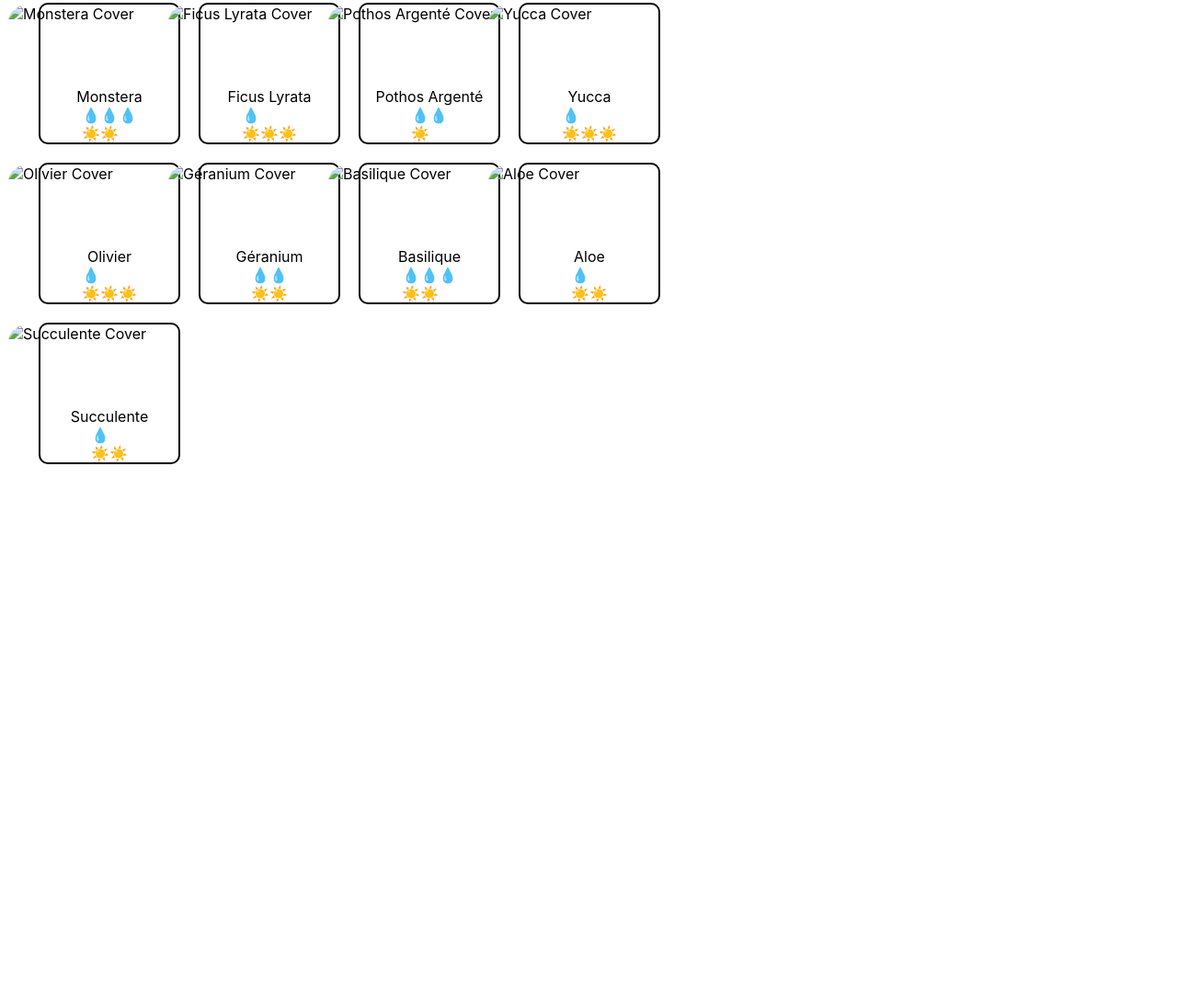
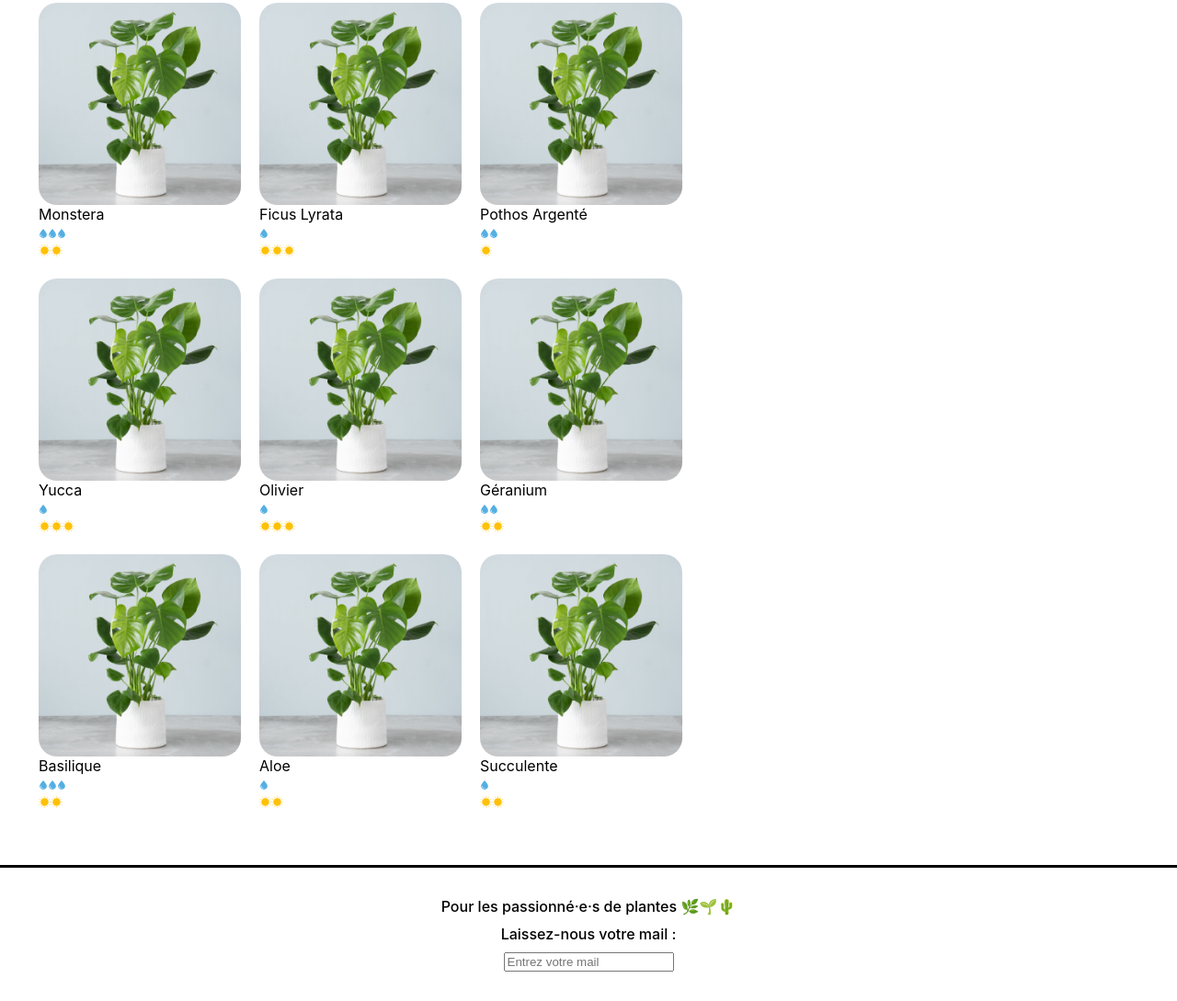
Before and after one commit to xavmllt/la_maison_jungle, a React app in the folder la-maison-jungle/: page / in a window 1280 px wide. Shown: the part 280-1369 px from the top of the page at 92% size. Before the commit the page ends 843 px from the top, so only its background shows below. Built offline with nearby package versions, Linux system fonts and the light colour scheme.

Commit message:
ÉVénement React

```diff
--- a/la-maison-jungle/src/components/App.js
+++ b/la-maison-jungle/src/components/App.js
@@ -1,16 +1,22 @@
-import logo from '../logo.svg';
-import '../App.css';
 import Banner from './Banner'
-import Cart from './Cart'
-import ShoppingList from './ShoppingList';
-
+import logo from '../assets/logo.png'
+// import Cart from './Cart'
+import Footer from './Footer'
+import ShoppingList from './ShoppingList'
 
 function App() {
-  return <div>
-    <Banner />
-    {/* <Cart /> */}
-    <ShoppingList />
-  </div>
+	return (
+		<div>
+			<Banner>
+				<img src={logo} alt='La maison jungle' className='lmj-logo' />
+				<h1 className='lmj-title'>La maison jungle</h1>
+			</Banner>
+
+			{/* <Cart /> */}
+			<ShoppingList />
+			<Footer />
+		</div>
+	)
 }
 
-export default App;
+export default App
--- a/la-maison-jungle/src/components/Banner.js
+++ b/la-maison-jungle/src/components/Banner.js
@@ -1,14 +1,7 @@
 import '../styles/Banner.css'
-import logo from '../assets/logo.png'
 
-function Banner() {
-    const title = "La maison jungle"
-    return (
-        <div className='lmj-banner'>
-            <img src={logo} alt='La maison jungle' className='lmj-logo' />
-            <h1 className='lmj-title'>{title}</h1>
-        </div>
-    );
+function Banner({ children }) {
+	return <div className='lmj-banner'>{children}</div>
 }
 
 export default Banner
--- a/la-maison-jungle/src/components/CareScale.js
+++ b/la-maison-jungle/src/components/CareScale.js
@@ -1,9 +1,33 @@
+import Sun from '../assets/sun.svg'
+import Water from '../assets/water.svg'
+
+// Ici il s'agit d'une manière de faire.
+// Vous auriez aussi pu utiliser une fonction qui retourne l'élément souhaité, ou bien faire directement des conditions
+const quantityLabel = {
+	1: 'peu',
+	2: 'modérément',
+	3: 'beaucoup'
+}
+
 function CareScale({ scaleValue, careType }) {
 	const range = [1, 2, 3]
-    const scaleType = careType === "light" ? '☀️' : '💧'
+	const scaleType =
+		careType === 'light' ? (
+			<img src={Sun} alt='sun-icon' />
+		) : (
+			<img src={Water} alt='water-icon' />
+		)
 
 	return (
-        <div>
+		<div
+			onClick={() =>
+				alert(
+					`Cette plante requiert ${quantityLabel[scaleValue]} ${
+						careType === 'light' ? 'de lumière' : "d'arrosage"
+					}`
+				)
+			}
+		>
 			{range.map((rangeElem) =>
 				scaleValue >= rangeElem ? (
 					<span key={rangeElem.toString()}>{scaleType}</span>
--- /dev/null
+++ b/la-maison-jungle/src/components/Footer.js
@@ -0,0 +1,35 @@
+import { useState } from 'react'
+import '../styles/Footer.css'
+
+
+function Footer() {
+	const [inputValue, setInputValue] = useState('')
+
+	function handleInput(e){
+		setInputValue(e.target.value)
+	}
+
+	function handleBlur(){
+		if(!inputValue.includes('@')){
+			alert("Attention, il n'y a pas d'@, ceci n'est pas une adresse valude 🌦️");
+		}
+	}
+
+	return (
+		<footer className='lmj-footer'>
+			<div className='lmj-footer-elem'>
+				Pour les passionné·e·s de plantes 🌿🌱🌵
+			</div>
+			<div className='lmj-footer-elem'>Laissez-nous votre mail :</div>
+			<input
+				placeholder='Entrez votre mail'
+				onChange={handleInput}
+				value={inputValue}
+				onBlur={handleBlur}
+			/>
+		</footer>
+	)
+}
+
+
+export default Footer
--- a/la-maison-jungle/src/components/PlantItem.js
+++ b/la-maison-jungle/src/components/PlantItem.js
@@ -1,10 +1,13 @@
-import CareScale from "./CareScale"
+import CareScale from './CareScale'
 import '../styles/PlantItem.css'
 
+function handleClick(plantName) {
+	alert(`Vous voulez acheter 1 ${plantName}? Très bon choix 🌱✨`)
+}
 
-function PlantItem({name, cover, id, light, water}){
+function PlantItem({ cover, name, water, light }) {
 	return (
-        <li key={id} className='lmj-plant-item'>
+		<li className='lmj-plant-item' onClick={() => handleClick(name)}>
 			<img className='lmj-plant-item-cover' src={cover} alt={`${name} cover`} />
 			{name}
 			<div>
@@ -13,7 +16,6 @@ function PlantItem({name, cover, id, light, water}){
 			</div>
 		</li>
 	)
-
 }
 
 export default PlantItem
--- a/la-maison-jungle/src/components/ShoppingList.js
+++ b/la-maison-jungle/src/components/ShoppingList.js
@@ -17,9 +17,9 @@ function ShoppingList() {
 				))}
 			</ul>
 			<ul className='lmj-plant-list'>
-                            {plantList.map(({id, cover, name, water, light}) => (
+				{plantList.map(({ id, cover, name, water, light }) => (
 					<PlantItem
-                                    id={id}
+						key={id}
 						cover={cover}
 						name={name}
 						water={water}
--- a/la-maison-jungle/src/datas/plantList.js
+++ b/la-maison-jungle/src/datas/plantList.js
@@ -1,67 +1,76 @@
+import monstera from '../assets/monstera.jpg'
+
 export const plantList = [
 	{
 		name: 'monstera',
 		category: 'classique',
 		id: '1ed',
-		isBestSale: true,
 		light: 2,
-		water: 3
+		water: 3,
+		cover: monstera
 	},
 	{
 		name: 'ficus lyrata',
 		category: 'classique',
 		id: '2ab',
 		light: 3,
-		water: 1
+		water: 1,
+		cover: monstera
 	},
 	{
 		name: 'pothos argenté',
 		category: 'classique',
 		id: '3sd',
 		light: 1,
-		water: 2
+		water: 2,
+		cover: monstera
 	},
 	{
 		name: 'yucca',
 		category: 'classique',
 		id: '4kk',
 		light: 3,
-		water: 1
+		water: 1,
+		cover: monstera
 	},
 	{
 		name: 'olivier',
 		category: 'extérieur',
 		id: '5pl',
 		light: 3,
-		water: 1
+		water: 1,
+		cover: monstera
 	},
 	{
 		name: 'géranium',
 		category: 'extérieur',
 		id: '6uo',
 		light: 2,
-		water: 2
+		water: 2,
+		cover: monstera
 	},
 	{
 		name: 'basilique',
 		category: 'extérieur',
 		id: '7ie',
-		isSpecialOffer: true,
 		light: 2,
-		water: 3
+		water: 3,
+		cover: monstera
 	},
 	{
 		name: 'aloe',
 		category: 'plante grasse',
 		id: '8fp',
 		light: 2,
-		water: 1
+		water: 1,
+		cover: monstera
 	},
 	{
 		name: 'succulente',
 		category: 'plante grasse',
 		id: '9vn',
 		light: 2,
-		water: 1
+		water: 1,
+		cover: monstera
 	}
 ]
--- a/la-maison-jungle/src/index.js
+++ b/la-maison-jungle/src/index.js
@@ -1,17 +1,11 @@
-import React from 'react';
-import ReactDOM from 'react-dom/client';
-import App from './components/App';
-import reportWebVitals from './reportWebVitals';
-import './styles/index.css';
+import React from 'react'
+import ReactDOM from 'react-dom'
+import './styles/index.css'
+import App from './components/App'
 
-const root = ReactDOM.createRoot(document.getElementById('root'));
-root.render(
-  <React.StrictMode>
-    <App />
-  </React.StrictMode>
-);
-
-// If you want to start measuring performance in your app, pass a function
-// to log results (for example: reportWebVitals(console.log))
-// or send to an analytics endpoint. Learn more: https://bit.ly/CRA-vitals
-reportWebVitals();
+ReactDOM.render(
+	<React.StrictMode>
+		<App />
+	</React.StrictMode>,
+	document.getElementById('root')
+)
--- a/la-maison-jungle/src/styles/Banner.css
+++ b/la-maison-jungle/src/styles/Banner.css
@@ -1,4 +1,4 @@
-.lmj-banner{
+.lmj-banner {
 	color: black;
 	text-align: right;
 	padding: 32px;
@@ -9,11 +9,11 @@
 	align-items: center;
 }
 
-.lmj-title{
+.lmj-title {
 	padding-left: 32px;
 }
 
-.lmj-logo{
+.lmj-logo {
 	height: 45px;
 	width: 45px;
 }
--- a/la-maison-jungle/src/styles/Cart.css
+++ b/la-maison-jungle/src/styles/Cart.css
@@ -1,5 +1,5 @@
-.lmj-cart{
-    padding: 32px;
-    color: white;
-    background-color: #31b572;
+.lmj-cart {
+	color: white;
+	background-color: #31b572;
+	padding: 32px;
 }
--- /dev/null
+++ b/la-maison-jungle/src/styles/Footer.css
@@ -0,0 +1,14 @@
+.lmj-footer {
+	color: black;
+	padding: 32px;
+	border-top: solid 3px black;
+	display: flex;
+	justify-content: flex-start;
+	flex-direction: column;
+	align-items: center;
+	font-weight: 500;
+}
+
+.lmj-footer-elem {
+	margin-bottom: 10px;
+}
--- a/la-maison-jungle/src/styles/ShoppingList.css
+++ b/la-maison-jungle/src/styles/ShoppingList.css
@@ -1,30 +1,7 @@
 .lmj-plant-list {
-    list-style-type: none;
-    padding: 32px;
-    display: flex;
-    flex-wrap: wrap;
-    max-width: 800px;
+	list-style-type: none;
+	padding: 32px;
+	display: flex;
+	flex-wrap: wrap;
+	max-width: 800px;
 }
-
-.lmj-plant-item {
-    border: solid 2px black;
-    border-radius: 10px;
-    height: 150px;
-    width: 150px;
-    margin: 10px;
-    display: flex;
-    align-items: center;
-    justify-content: center;
-    flex-direction: column;
-    position: relative;
-}
-
-.lmj-sales {
-    position: absolute;
-    right: 0px;
-    top: 10px;
-    font-weight: 500;
-    color: white;
-    padding: 5px 10px;
-    background-color: #31b572;
-}
```
Also changed, not shown: la-maison-jungle/src/components/Cart.js (+6 -3 lines), la-maison-jungle/src/styles/Care.css (added), la-maison-jungle/src/styles/PlantItem.css (indentation only). Lines whose indentation alone changed are shown as unchanged.
